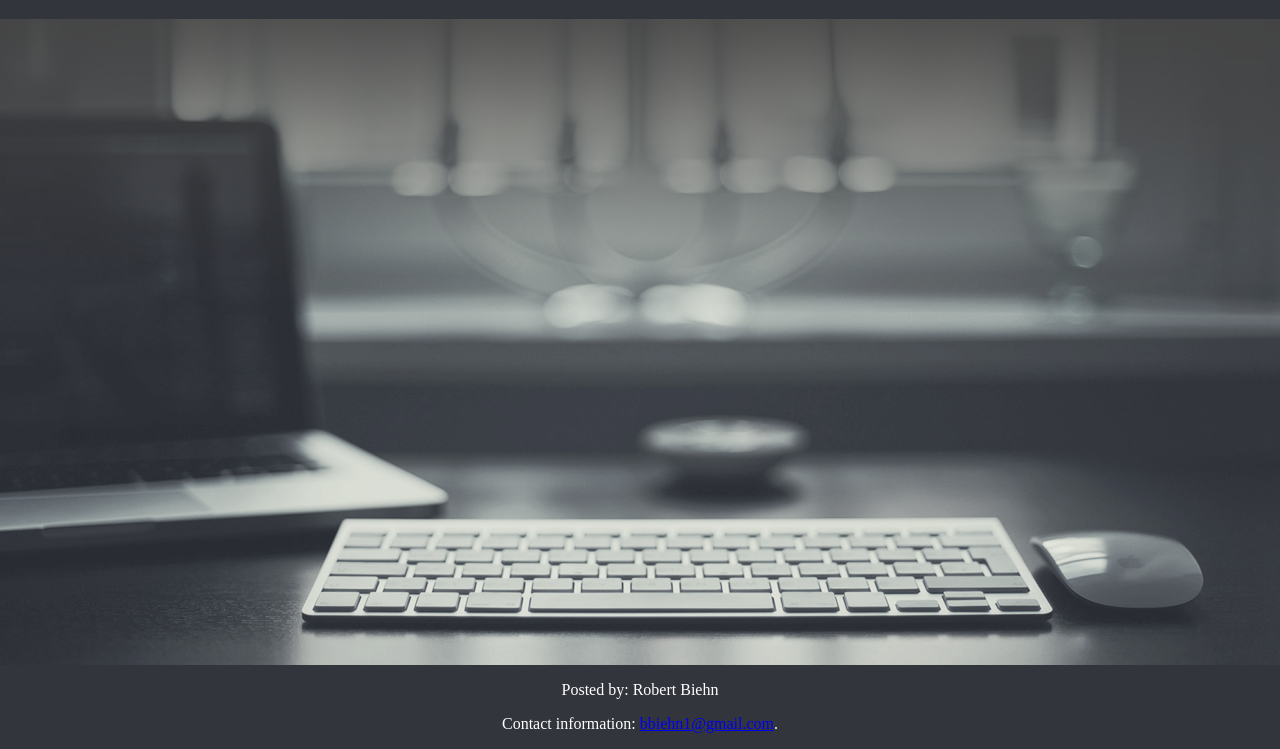
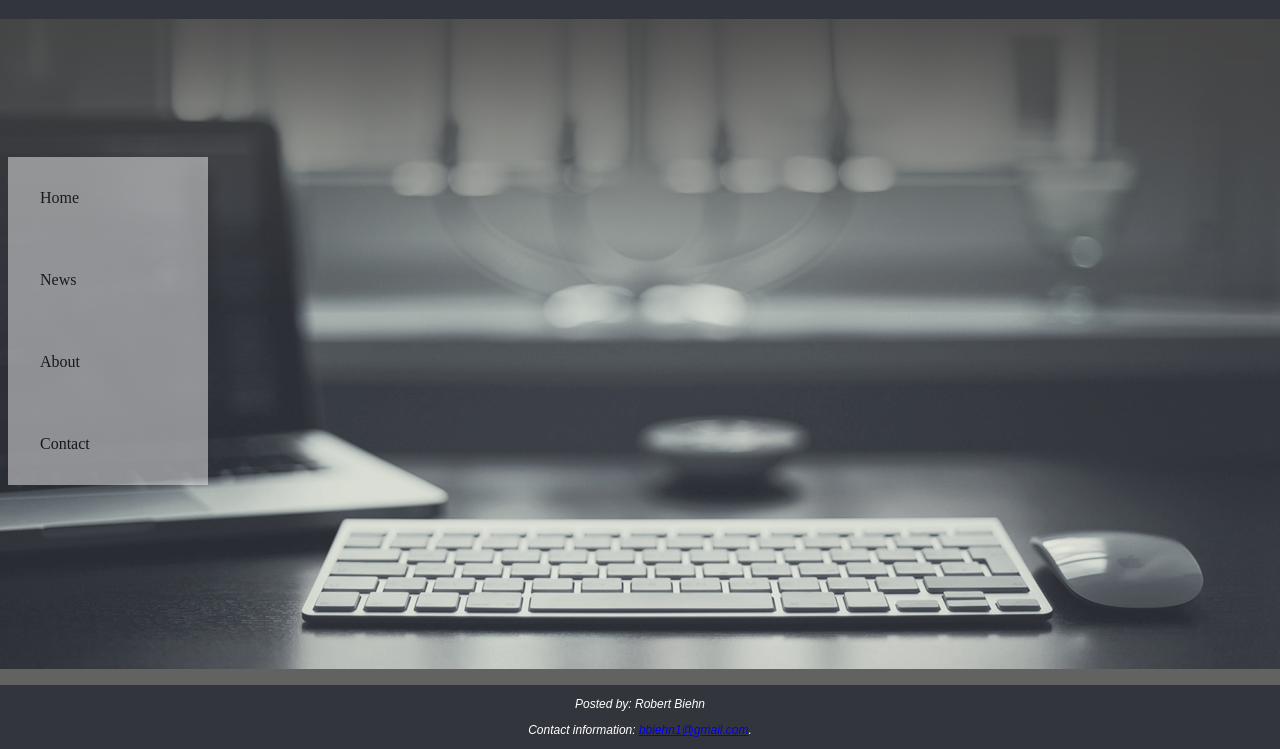
Before and after one commit to Makersmarx/projects, a plain HTML site: page my_webpage/mypage.html in a window 1280 px wide. Shown: the part 51-800 px from the top of the page. Drawn offline with Linux system fonts and the light colour scheme.

Commit message:
Basic Website practice

```diff
--- a/my_webpage/mypage.html
+++ b/my_webpage/mypage.html
@@ -13,6 +13,15 @@
       <p>My Little Piece Of the Internet</p>
     </header>
   </div>
+  <div class="navbar">
+    <ul>
+  <li><a href="mypage.html">Home</a></li>
+  <li><a href="news.html">News</a></li>
+  <li><a href="about.html">About</a></li>
+  <li><a href="contact.html">Contact</a></li>
+</ul>
+
+</div>
 
   <div class="footer">
     <footer>
--- a/my_webpage/stylesheet.css
+++ b/my_webpage/stylesheet.css
@@ -1,40 +1,29 @@
-.header{
+.header {
   position: fixed;
   top: 0;
   left: 0;
-
   width: 100%;
-
   text-align: center;
-
   color: white;
   background-color: #33353D;
-
   font-family: sans-serif;
   font-size: 22px;
   font-style: italic;
-
-
 }
 
-
-body{
+body {
   overflow: scroll;
-
   width: 100%;
   height: 100%;
-
   background-color: #626361;
   background-image: url('images/pc.png');
   background-repeat: no-repeat;
   background-size: cover;
 }
 
-h2{
+h2 {
   text-align: center;
-
   color: #FF6A00;
-
   font-family: sans-serif;
   font-size: 15px;
   font-style: normal;
@@ -44,11 +33,46 @@ font-style: normal;
   position: fixed;
   bottom: 0;
   left: 0;
-
   width: 100%;
-
   text-align: center;
-
   color: white;
   background-color: #33353D;
+  font-family: sans-serif;
+  font-size: 12px;
+  font-style: italic;
 }
+
+.navbar {
+  vertical-align: middle;
+  list-style-type: none;
+  margin: 200px 100px 150px 0px;
+  padding: 0;
+  width: 25%;
+  display: block;
+  float: left;
+  text-align: left;
+  opacity: 0.5;
+  height: 100%;
+  position: fixed;
+  overflow: auto;
+}
+
+ul {
+  list-style-type: none;
+  margin: 0;
+  padding: 0;
+  width: 200px;
+  background-color: #f1f1f1;
+}
+
+li a {
+  display: block;
+  color: #000;
+  padding: 32px 32px;
+  text-decoration: none;
+}
+
+li a:hover {
+  background-color: #33353D;
+  color: white;
+}
```
Also changed, not shown: my_webpage/about.html (added, +14 -0 lines), my_webpage/news.html (added, +15 -0 lines), my_webpage/contact.html (added), my_webpage/images/Makers Acres.html (added). Lines whose indentation alone changed are shown as unchanged.
